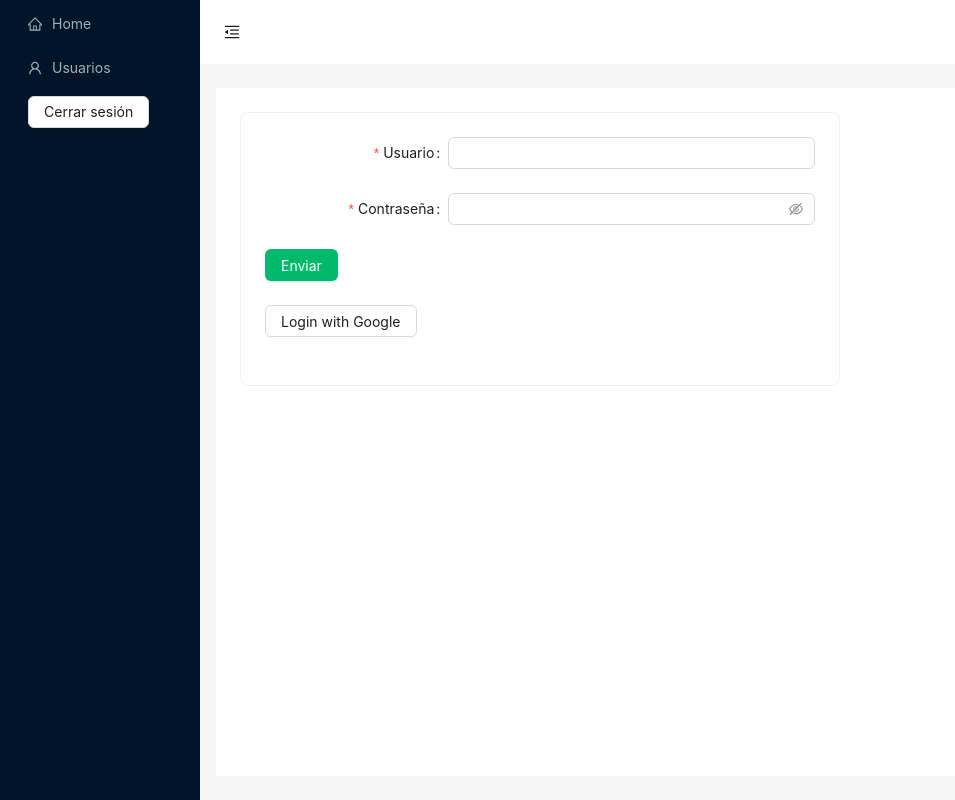
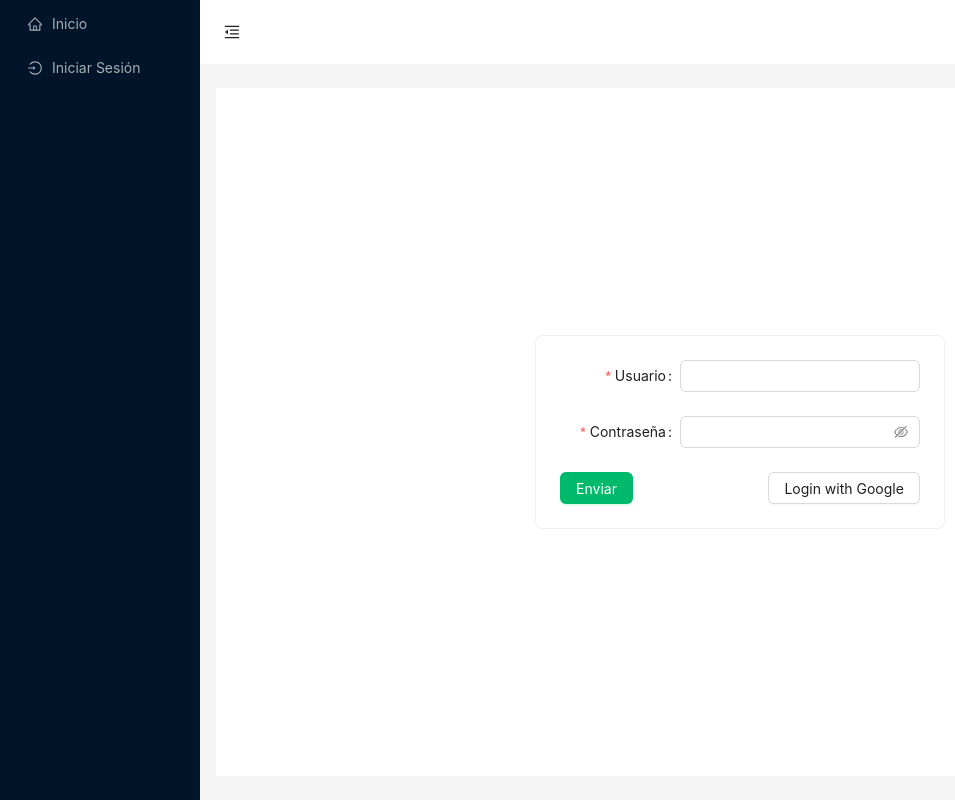
Before and after one commit to betinho89/course-react-rn-firebase, a React (Create React App) app in the folder ant-demo/: page /login in a window 1280 px wide. Shown: the whole page, without its empty margins (0-955 px from the left). Built offline with nearby package versions, Linux system fonts and the light colour scheme.

Commit message:
Se mejoro todo el codigo

```diff
--- a/ant-demo/src/components/Wrapper.js
+++ b/ant-demo/src/components/Wrapper.js
@@ -3,16 +3,17 @@ import {
   MenuUnfoldOutlined,
   HomeOutlined,
   UserOutlined,
+  LoginOutlined,
 } from '@ant-design/icons';
 import { useState } from 'react';
 import { Outlet, Link } from 'react-router-dom';
-import { Layout, Menu, Button, theme } from 'antd';
+import { Layout, Menu, Button, Row, Col, theme } from 'antd';
 import { useAuth } from '../utils/context';
 
 const { Header, Sider, Content } = Layout;
 
 export default function Wrapper () {
-  const { logout } = useAuth();
+  const { logout, user } = useAuth();
   const [collapsed, setCollapsed] = useState(false);
   const { token: { colorBgContainer } } = theme.useToken();
 
@@ -21,15 +22,26 @@ export default function Wrapper () {
       <Sider trigger={null} collapsible collapsed={collapsed}>
         <div className="demo-logo-vertical" />
         <Menu theme="dark" mode="inline">
+          {!user ? (
+            <>
               <Menu.Item icon={<HomeOutlined />} key="home">
-            <Link to={'/'}>Home</Link>
+                <Link to={'/'}>Inicio</Link>
+              </Menu.Item>
+              <Menu.Item icon={<LoginOutlined />} key="login">
+                <Link to={'/login'}>Iniciar Sesión</Link>
+              </Menu.Item>
+            </>
+          ) : (
+            <>
+              <Menu.Item icon={<HomeOutlined />} key="home">
+                <Link to={'/'}>Inicio</Link>
               </Menu.Item>
               <Menu.Item icon={<UserOutlined />} key="users">
-            <Link to={'/users'}>Usuarios</Link>
+                <Link to={'/users'}>Estados</Link>
               </Menu.Item>
-          <Menu.Item>
-            <Button onClick={logout}>Cerrar sesión</Button>
-          </Menu.Item>
+              <Menu.Item onClick={logout} key="logout">Cerrar sesión</Menu.Item>
+            </>
+          )}
         </Menu>
       </Sider>
       <Layout>
@@ -39,6 +51,8 @@ export default function Wrapper () {
             background: colorBgContainer,
           }}
         >
+          <Row justify="space-between" align="middle">
+            <Col span="auto">
               <Button
                 type="text"
                 icon={collapsed ? <MenuUnfoldOutlined /> : <MenuFoldOutlined />}
@@ -49,6 +63,13 @@ export default function Wrapper () {
                   height: 64,
                 }}
               />
+            </Col>
+            {user && (
+              <Col span="auto">
+                <span style={{ marginRight: 20 }}>Hola {user?.full_name || user?.displayName}</span>
+              </Col>
+            )}
+          </Row>
         </Header>
         <Content
           style={{
--- a/ant-demo/src/screens/Home.js
+++ b/ant-demo/src/screens/Home.js
@@ -1,7 +1,8 @@
 export default function Home() {
   return (
     <>
-      <h1>Home</h1>
+      <h1>Inicio</h1>
+      <p>Esta pantalla no hace ninguna validación sobre si existe o no el usuario.</p>
     </>
   )
 }
--- a/ant-demo/src/screens/Login.js
+++ b/ant-demo/src/screens/Login.js
@@ -1,11 +1,11 @@
 import { useState } from 'react';
-import { Card, Form, Input, Button } from 'antd';
+import { Card, Form, Input, Button, Row, Col, message } from 'antd';
 import { useNavigate, useLocation } from 'react-router-dom';
 
 import '../App.css';
 import { useAuth } from '../utils/context'
 
-import { loginWithEmailPass, loginWithGoogle } from '../services/Firebase';
+import { loginWithEmailPass, loginWithGoogle } from '../services/firebase';
 
 function Login() {
   const { login } = useAuth();
@@ -18,21 +18,31 @@ function Login() {
   const onSubmit = async (values) => {
     setLoading(true);
     const response = await loginWithEmailPass(values.username, values.password);
+    if (response.code) {
+      message.open({
+        type: 'error',
+        content: response.message,
+      });
+    } else {
       login(response);
+      navigate(from, { replace: true });
+    }
     setLoading(false);
-    navigate(from, { replace: true });
   };
 
   const loginGoogle = async () => {
     setLoading(true);
     const response = await loginWithGoogle();
+    if (response) {
       login(response);
+      navigate(from, { replace: true });
+    }
     setLoading(false);
-    navigate(from, { replace: true });
   }
 
   return (
-    <div className="App">
+    <Row justify="center" align="middle" style={{ height: '100%' }}>
+      <Col>
         <Card style={{ maxWidth: 600 }}>
           <Form
             labelCol={{ span: 8 }}
@@ -65,15 +75,18 @@ function Login() {
             >
               <Input.Password />
             </Form.Item>
-          <Form.Item wrapperCol={{ span: 24 }}>
+            <Row justify="space-between">
+              <Col span="auto">
                 <Button htmlType='submit' type="primary" loading={loading}>Enviar</Button>
-          </Form.Item>
-          <Form.Item wrapperCol={{ span: 24 }}>
+              </Col>
+              <Col span="auto">
                 <Button htmlType='button' loading={loading} onClick={loginGoogle}>Login with Google</Button>
-          </Form.Item>
+              </Col>
+            </Row>
           </Form>
         </Card>
-    </div>
+      </Col>
+    </Row>
   );
 }
 
--- a/ant-demo/src/screens/Users.js
+++ b/ant-demo/src/screens/Users.js
@@ -1,19 +1,20 @@
 import { useEffect, useState } from "react";
 import { Table, Row, Col, Modal, Button, Form } from "antd";
-import { collection, getDocs, doc, setDoc } from "firebase/firestore";
+import { collection, doc, setDoc, onSnapshot, query, orderBy } from "firebase/firestore";
 
-import { useAuth } from "../utils/context";
 import UserForm from "../forms/UserForm";
 
 import { db } from "../firebase-config";
 
 export default function Users() {
-  const { user } = useAuth();
   const [form] = Form.useForm();
   const [showModal, setShowModal] = useState(false);
   const [data, setData] = useState(null);
-  const [loading, setLoading] = useState(false);
   const [selectedUser, setSelectedUser] = useState(null);
+  const [pagination, setPagination] = useState({
+    current: 1,
+    pageSize: 10,
+  });
 
   const userColumns = [
     {
@@ -68,26 +69,25 @@ export default function Users() {
         merge: true,
       });
     }
-    getData();
+    toggleModal();
   };
 
-  const getData = async () => {
-    setLoading(true);
-    getDocs(collection(db, "states")).then((querySnapshot) => {
+  useEffect(() => {
+    const subscriber = onSnapshot(
+      query(collection(db, "states"), orderBy("name")),
+      querySnapshot => {
         const states = [];
-      querySnapshot.forEach((doc) => {
+        querySnapshot.forEach(doc => {
           states.push({
             ...doc.data(),
             key: doc.id,
           });
         });
         setData(states);
-      setLoading(false);
-    });
-  };
+      }
+    );
 
-  useEffect(() => {
-    getData();
+    return subscriber;
   }, []);
 
   return (
@@ -105,17 +105,22 @@ export default function Users() {
       </Modal>
       <Row>
         <Col span={24}>
-          <Row>
+          <Row align="middle" justify="space-between">
             <Col>
-              <h1>Lista de usuarios</h1>
+              <h1>Lista de estados</h1>
             </Col>
             <Col>
               <Button onClick={handleRegisterUser}>Añadir nuevo</Button>
             </Col>
           </Row>
           <Row>
-            <Col>
-              <Table columns={userColumns} dataSource={data} loading={loading} />
+            <Col span={24}>
+              <Table
+                columns={userColumns}
+                dataSource={data}
+                pagination={pagination}
+                onChange={pagination => setPagination(pagination)}
+              />
             </Col>
           </Row>
         </Col>
--- a/ant-demo/src/services/Firebase.js
+++ b/ant-demo/src/services/Firebase.js
@@ -3,10 +3,9 @@ import {
   signInWithEmailAndPassword,
   GoogleAuthProvider,
   signInWithPopup,
-  getAuth
 } from "firebase/auth";
 import { message } from "antd";
-import { doc, setDoc } from "firebase/firestore";
+import { doc, getDoc, setDoc } from "firebase/firestore";
 
 import { auth, db } from "../firebase-config";
 
@@ -41,19 +40,28 @@ export const loginWithGoogle = async () => {
   try {
     const provider = new GoogleAuthProvider();
     const context = await signInWithPopup(auth, provider);
-    console.log('Context: ', context);
     return context;
   } catch (error) {
-    console.log(error?.message);
-    message.error("Error" + JSON.stringify(error));
+    return error;
   }
 };
 
 export const loginWithEmailPass = async (email, password) => {
   try {
     const context = await signInWithEmailAndPassword(auth, email, password);
+    if (context?.user?.uid) {
+      const docSnap = await getDoc(doc(db, 'users', context.user.uid));
+      if (docSnap.exists()) {
+        const userExtData = docSnap.data();
+        context.user = {
+          ...context.user,
+          ...userExtData
+        };
+      }
+    }
     return context;
   } catch (error) {
-    message.error("Error" + JSON.stringify(error));
+    console.log(error?.message);
+    return error;
   }
 };
--- a/ant-demo/src/utils/context.js
+++ b/ant-demo/src/utils/context.js
@@ -3,7 +3,7 @@ import {
   createContext,
   useState
 } from 'react';
-import { logoutAuth } from '../services/Firebase';
+import { logoutAuth } from '../services/firebase';
 
 const AuthContext = createContext();
 
@@ -15,7 +15,6 @@ export const AuthProvider = ({ children }) => {
   const [user, setUser] = useState(null);
 
   const login = (data) => {
-    console.log('Login data: ', data);
     setUser(data.user);
   }
 
```
Lines whose indentation alone changed are shown as unchanged.
